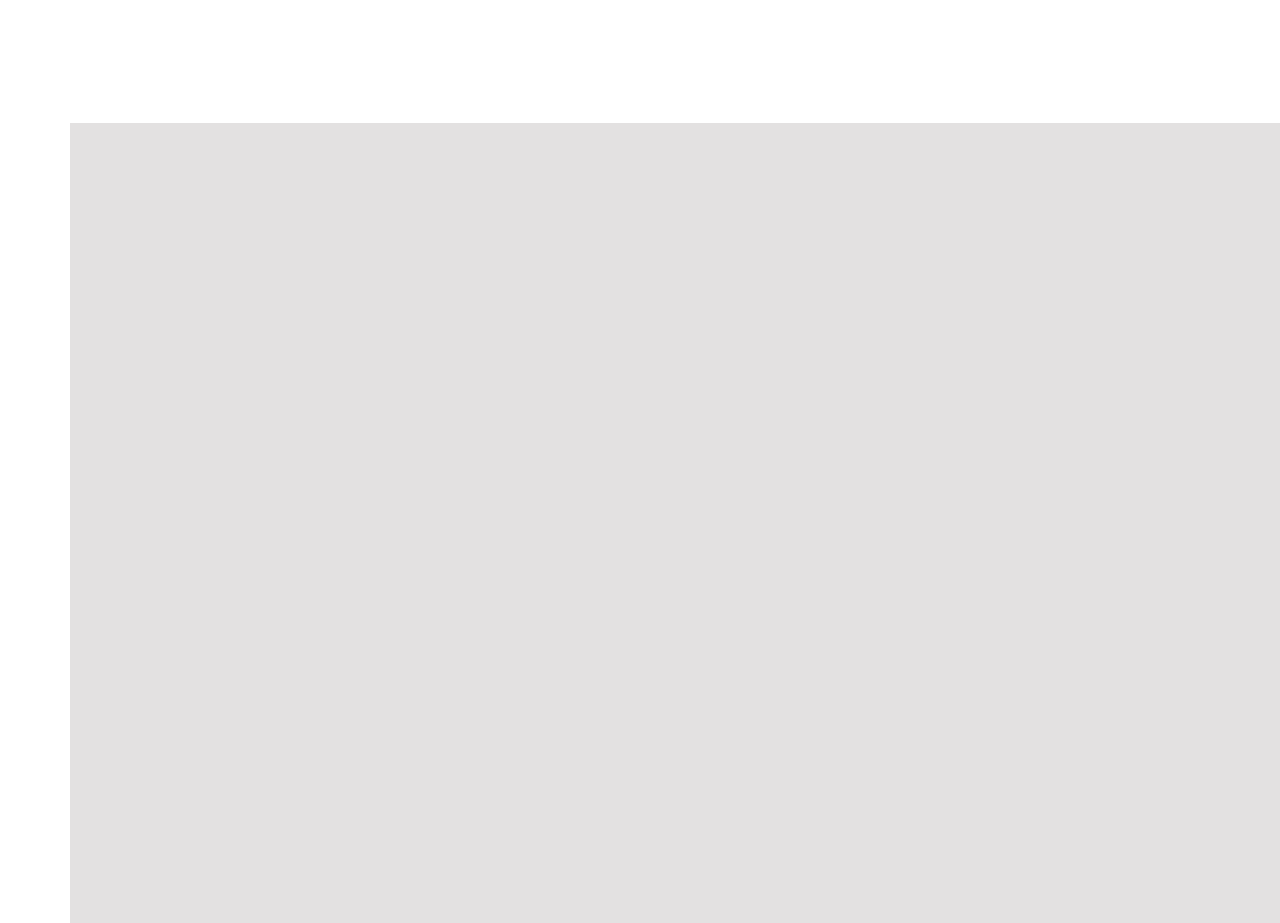
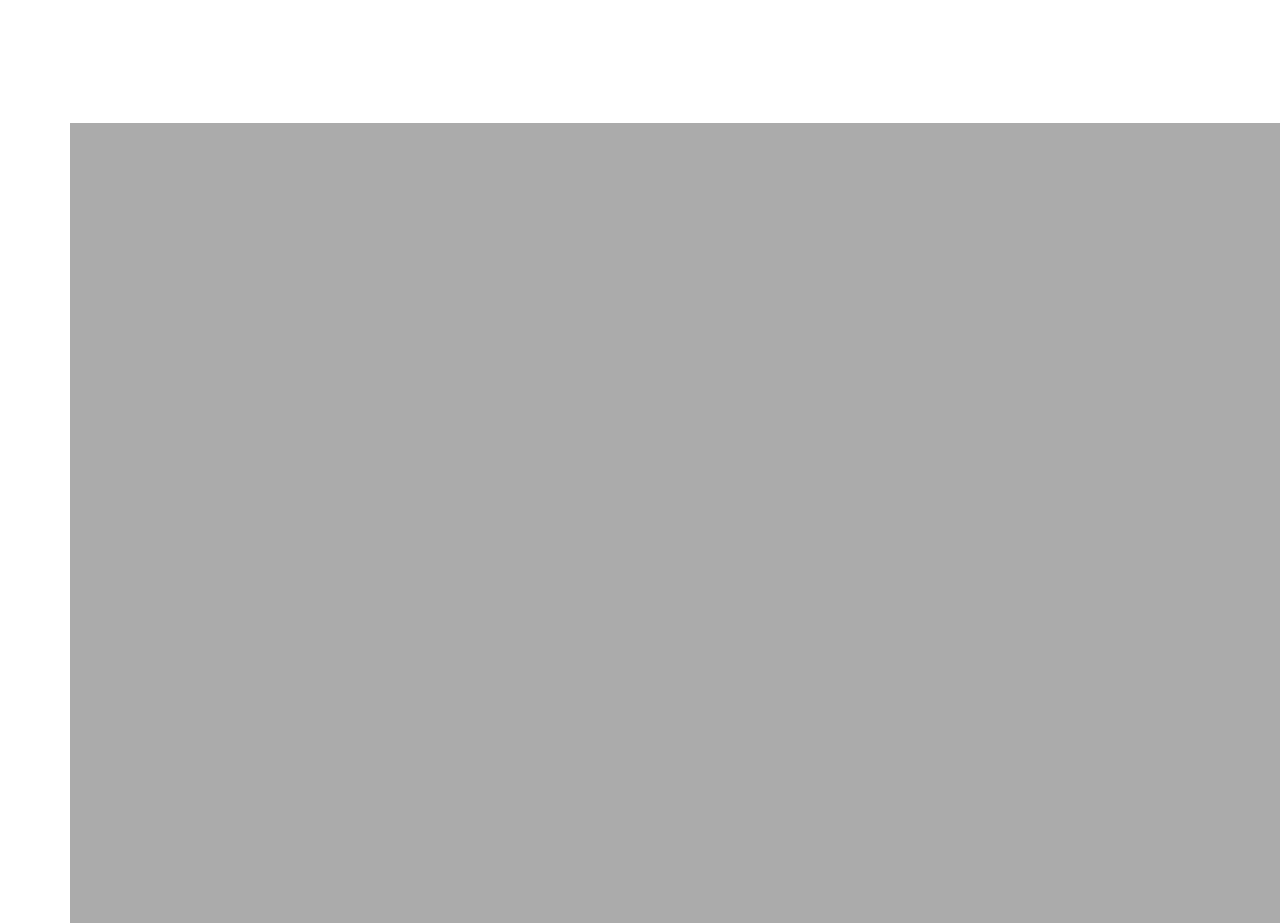
Before and after one commit to AuroCatalano/Pagina-web, a plain HTML site: page index.html in a window 1280 px wide. Shown: the part 2660-3583 px from the top of the page. Drawn offline with Linux system fonts and the light colour scheme.

Commit message:
Update style.css

```diff
--- a/style.css
+++ b/style.css
@@ -154,7 +154,7 @@ footer {
 
 .colonna {
   width: 1230px;
-  background-color: #e3e1e1;
+  background-color: rgb(171, 171, 171);
   margin: 0 70px;
   padding: 400px 70px;
   margin-top: 150px;
```
